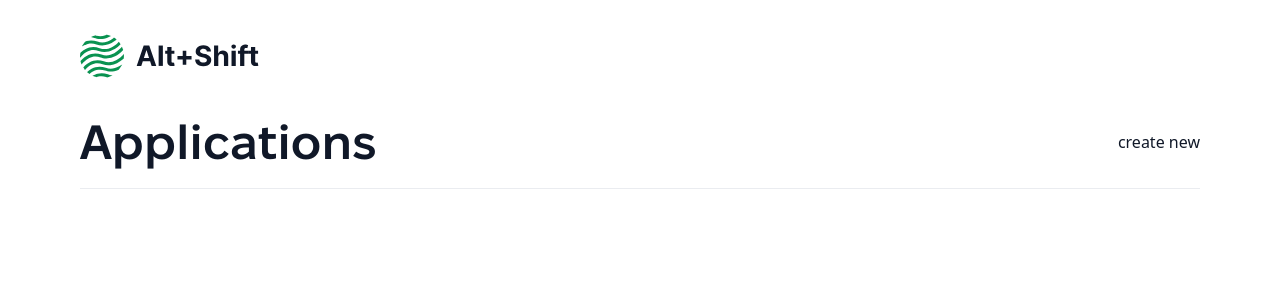
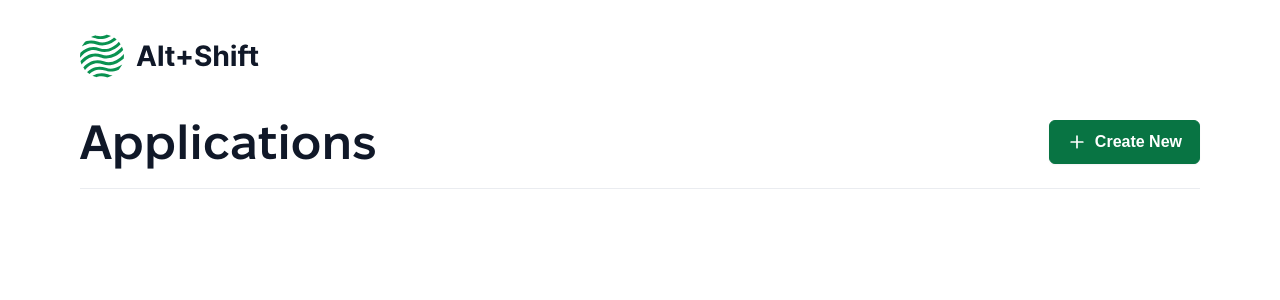
Before and after one commit to mnsrv/alt-shift, a React (Vite) app: page / in a window 1280 px wide. Shown: the top 300 px of the page. Built offline with nearby package versions, Linux system fonts and the light colour scheme; a web font is replaced by a local one.

Commit message:
Add buttons

```diff
--- /dev/null
+++ b/src/components/Button.css
@@ -0,0 +1,45 @@
+.btn {
+  border: 1px solid;
+  display: flex;
+  align-items: center;
+  border-radius: 0.375rem;
+  font-weight: 600;
+  cursor: pointer;
+  box-shadow: 0px 1px 2px 0px #1018280d;
+}
+@media (prefers-color-scheme: dark) {
+  .btn {
+    box-shadow: 0px 1px 2px 0px #ffffff0d;
+  }
+}
+
+/* size */
+.btn-s {
+  gap: 0.5rem;
+  padding: 0.5625rem 1.0625rem;
+  font-size: 1rem;
+  line-height: 1.5;
+}
+.btn-m {
+  gap: 0.75rem;
+  padding: 0.9375rem 1.6875rem;
+  font-size: 1.125rem;
+  line-height: 1.75rem;
+}
+
+/* variant */
+.btn-primary {
+  background-color: var(--color-primary);
+  color: #ffffff;
+  border-color: var(--color-primary);
+}
+.btn-secondary {
+  background-color: transparent;
+  color: #344054;
+  border-color: var(--color-border);
+}
+@media (prefers-color-scheme: dark) {
+  .btn-secondary {
+    color: #ffffff;
+  }
+}
--- /dev/null
+++ b/src/components/Button.tsx
@@ -0,0 +1,31 @@
+import Icons from './Icons';
+
+import './Button.css';
+
+type Size = 's' | 'm';
+type Variant = 'primary' | 'secondary';
+
+type ButtonProps = {
+  icon?: keyof typeof Icons;
+  title: string;
+  size?: Size;
+  variant?: Variant;
+};
+
+export default function Button({
+  icon,
+  title,
+  size = 'm',
+  variant = 'primary',
+}: ButtonProps) {
+  const Icon = Icons[icon];
+
+  const btnClass = `btn btn-${size} btn-${variant}`;
+
+  return (
+    <button className={btnClass}>
+      {icon ? <Icon size={size === 'm' ? 24 : 20} /> : null}
+      {title}
+    </button>
+  );
+}
--- /dev/null
+++ b/src/components/Icons.tsx
@@ -0,0 +1,38 @@
+const Icons = {
+  plus: ({ size = 20 }) => (
+    <svg
+      width={size}
+      height={size}
+      viewBox="0 0 20 20"
+      fill="none"
+      xmlns="http://www.w3.org/2000/svg"
+    >
+      <path
+        d="M10.0001 4.16666V15.8333M4.16675 9.99999H15.8334"
+        stroke="currentColor"
+        strokeWidth="1.66667"
+        strokeLinecap="round"
+        strokeLinejoin="round"
+      />
+    </svg>
+  ),
+  repeat: ({ size = 20 }) => (
+    <svg
+      width={size}
+      height={size}
+      viewBox="0 0 24 24"
+      fill="none"
+      xmlns="http://www.w3.org/2000/svg"
+    >
+      <path
+        d="M13 22L10 19M10 19L13 16M10 19H15C18.866 19 22 15.866 22 12C22 9.2076 20.3649 6.7971 18 5.67363M6 18.3264C3.63505 17.2029 2 14.7924 2 12C2 8.13401 5.13401 5 9 5H14M14 5L11 2M14 5L11 8"
+        stroke="currentColor"
+        strokeWidth="2"
+        strokeLinecap="round"
+        strokeLinejoin="round"
+      />
+    </svg>
+  ),
+};
+
+export default Icons;
--- a/src/index.css
+++ b/src/index.css
@@ -45,11 +45,15 @@ h1 {
 :root {
   --color-background: #ffffff;
   --color-title: #101828;
+  --color-primary: #087443;
+  --color-border: #d0d5dd;
 }
 
 @media (prefers-color-scheme: dark) {
   :root {
     --color-background: #242424;
     --color-title: #ffffff;
+    --color-primary: #087443;
+    --color-border: #45464a;
   }
 }
--- a/src/pages/Applications.tsx
+++ b/src/pages/Applications.tsx
@@ -1,3 +1,4 @@
+import Button from '../components/Button';
 import './Applications.css';
 
 export default function Applications() {
@@ -5,7 +6,7 @@ export default function Applications() {
     <>
       <div className="applications-title">
         <h1>Applications</h1>
-        <div>create new</div>
+        <Button icon="plus" title="Create New" size="s" />
       </div>
     </>
   );
```
